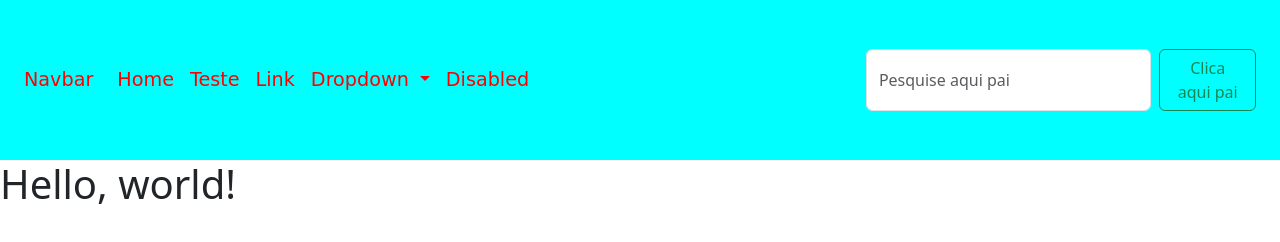
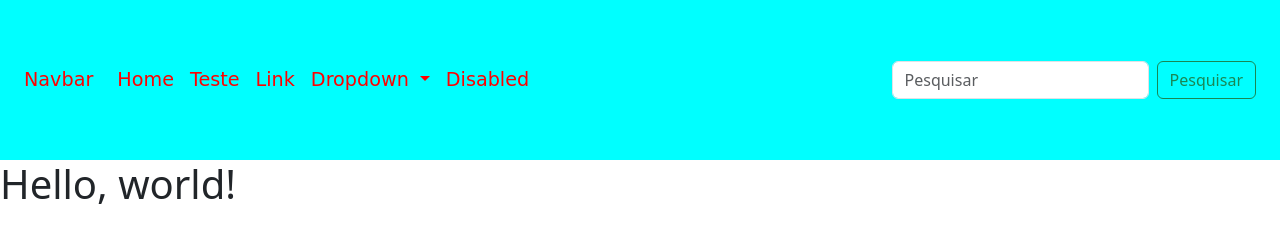
Before and after one commit to leonardo-queiros/praticas-profissional-1, a plain HTML site: page index.html in a window 1280 px wide. Drawn offline with nearby package versions, Linux system fonts and the light colour scheme.

```diff
--- a/index.html
+++ b/index.html
@@ -43,8 +43,8 @@
         </li>
       </ul>
       <form class="d-flex" role="search">
-        <input class="form-control me-2" type="search" placeholder="Pesquise aqui pai" aria-label="Search"/>
-        <button class="btn btn-outline-success" type="submit">Clica aqui pai</button>
+        <input class="form-control me-2" type="search" placeholder="Pesquisar" aria-label="Search"/>
+        <button class="btn btn-outline-success" type="submit">Pesquisar</button>
       </form>
     </div>
   </div>
```
